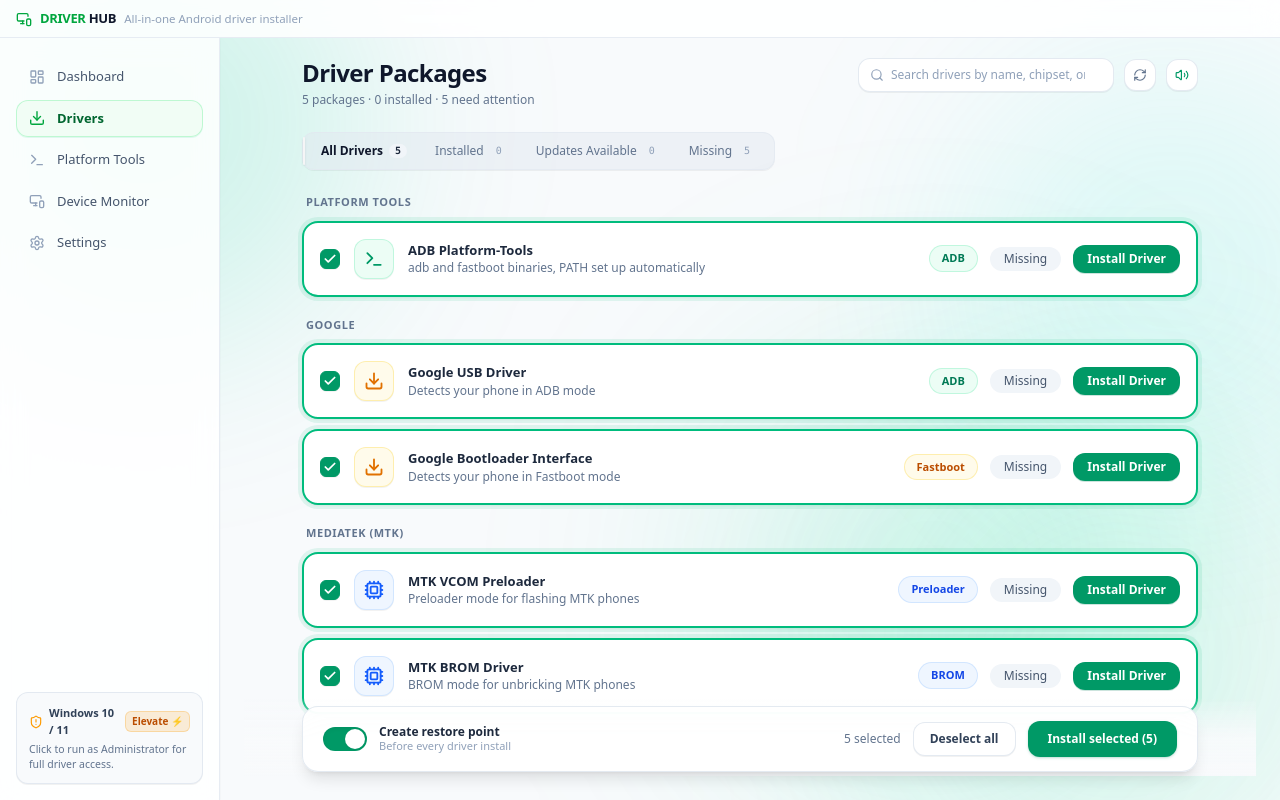
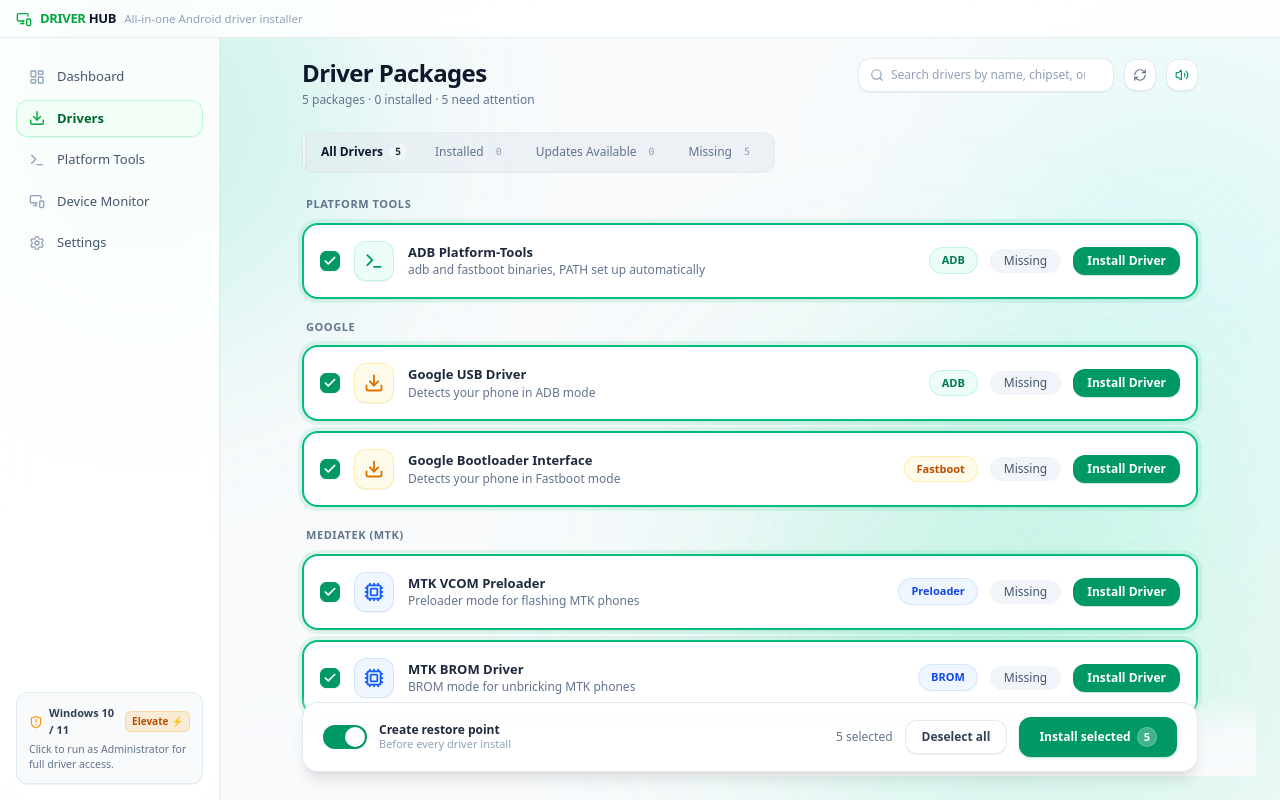
Before and after one commit to aniketlab/DriverHub, a React (Vite) app: page / in a window 1280 px wide. Both pictures are taken after a click on the button "Drivers". Built offline with nearby package versions, Linux system fonts and the light colour scheme.

Commit message:
style(badge): make selected count badge a perfectly centered symmetrical circle

```diff
--- a/src/App.jsx
+++ b/src/App.jsx
@@ -892,7 +892,7 @@ function App() {
                 )}
                 <span>{isInstalling ? t('dashboard.installing') : t('dashboard.installSelected')}</span>
                 {selectedCount > 0 && !isInstalling && (
-                  <span className="ml-0.5 px-2 py-0.5 bg-white/20 rounded-full text-[11px] font-bold text-white leading-none">
+                  <span className="inline-flex items-center justify-center min-w-[20px] h-5 px-1.5 bg-white/25 border border-white/20 rounded-full text-[11px] font-bold text-white tabular-nums leading-none shadow-2xs ml-0.5">
                     {selectedCount}
                   </span>
                 )}
--- a/src/components/DriversPage.jsx
+++ b/src/components/DriversPage.jsx
@@ -449,7 +449,7 @@ export function DriversPage({
               >
                 <span>{tab.label}</span>
                 <span className={cn(
-                  "text-[10px] px-1.5 py-0.2 rounded-full font-mono transition-colors",
+                  "text-[10px] min-w-[18px] h-4.5 px-1 inline-flex items-center justify-center rounded-full font-mono transition-colors",
                   isActive
                     ? "bg-slate-100 dark:bg-slate-800 text-slate-800 dark:text-slate-200 font-bold"
                     : "text-slate-400 dark:text-slate-500 group-hover:text-slate-600 dark:group-hover:text-slate-300"
@@ -722,7 +722,14 @@ export function DriversPage({
                   <Loader2 className="w-3.5 h-3.5 animate-spin text-emerald-400 relative z-10" />
                 </>
               ) : (
-                <span>{t('dashboard.installSelected')} ({selectedIds.size})</span>
+                <div className="flex items-center gap-1.5">
+                  <span>{t('dashboard.installSelected')}</span>
+                  {selectedIds.size > 0 && (
+                    <span className="inline-flex items-center justify-center min-w-[20px] h-5 px-1.5 bg-white/25 border border-white/20 rounded-full text-[11px] font-bold text-white tabular-nums leading-none shadow-2xs">
+                      {selectedIds.size}
+                    </span>
+                  )}
+                </div>
               )}
             </button>
           </div>
```
